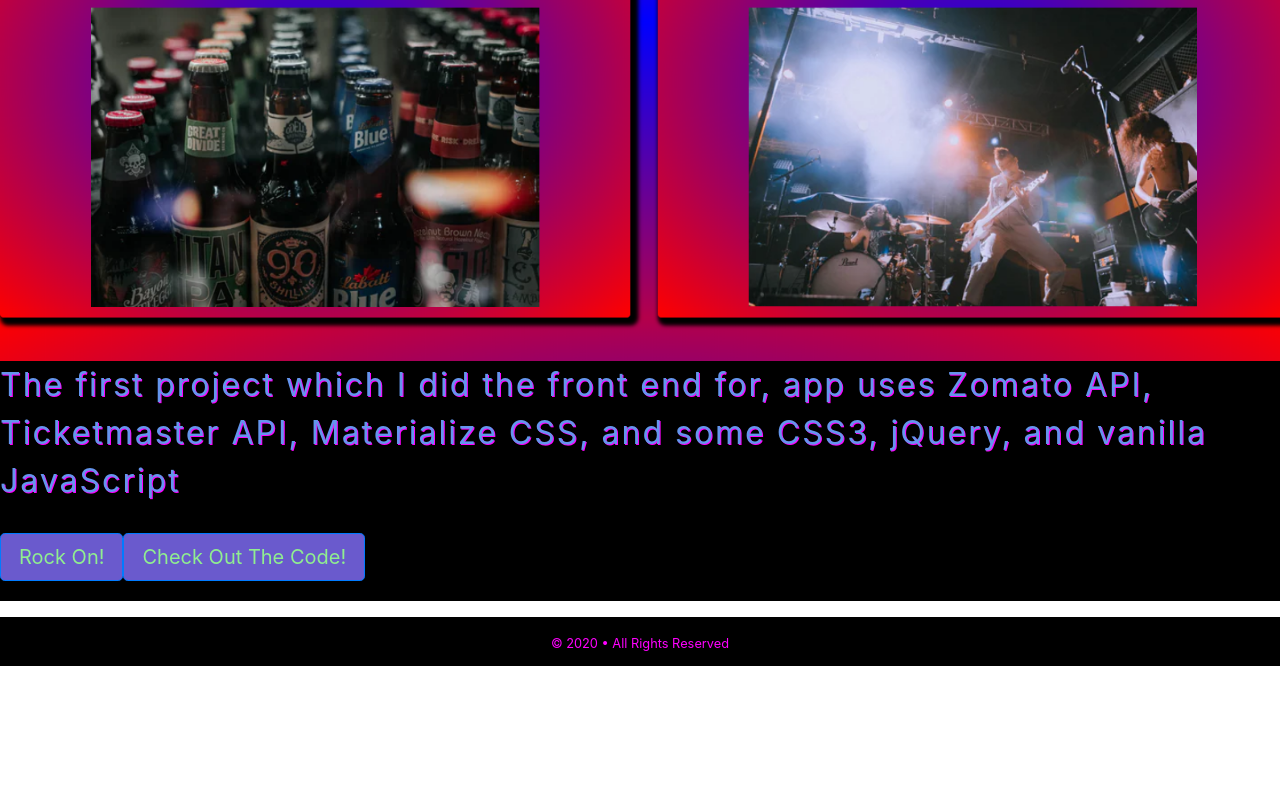
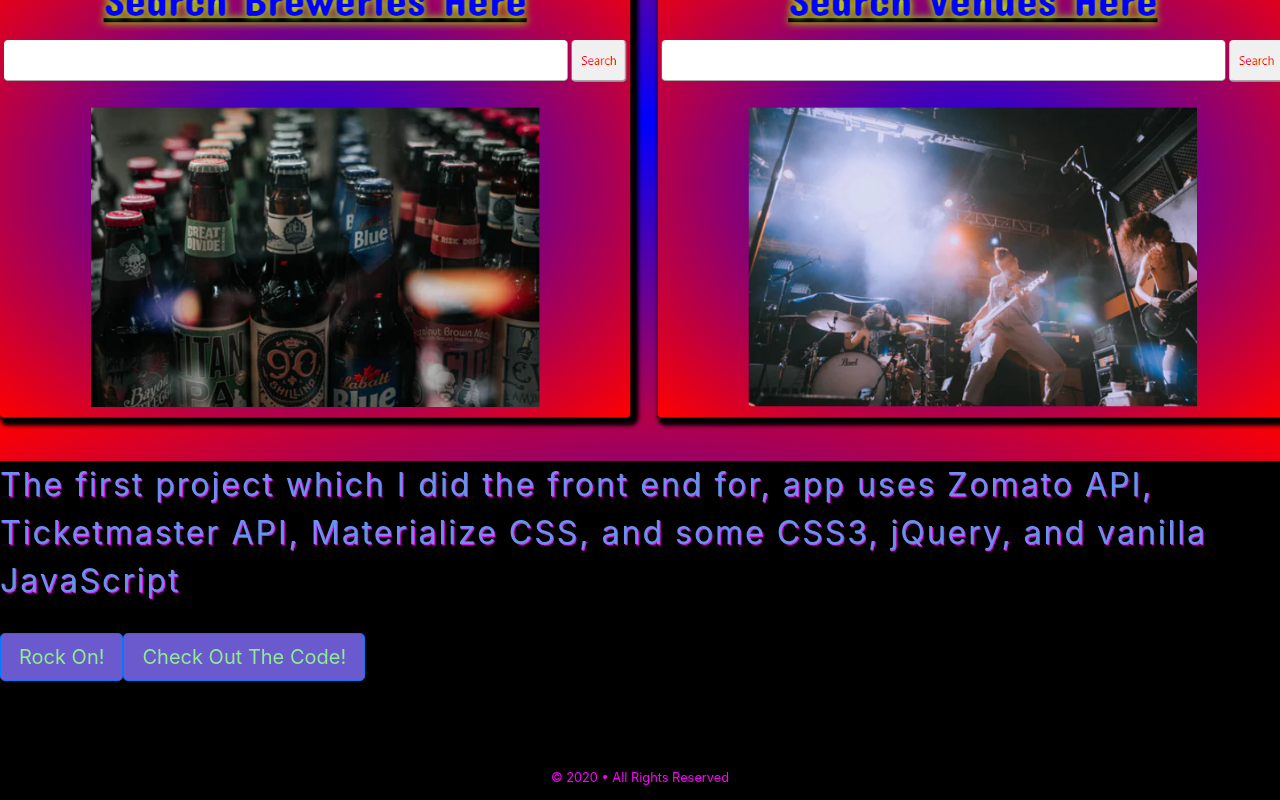
Before and after one commit to NekoCarreraDesigns/react-portfolio-3, a React (Create React App) app: page /my-portfolio in a window 1280 px wide. Shown: the part 6293-7093 px from the top of the page. Before the commit the page ends 6959 px from the top, so only its background shows below. Built offline with nearby package versions, Linux system fonts and the light colour scheme.

Commit message:
fixed the menu dropdown color and took the white space from the bottom of the portfolio page

```diff
--- a/src/components/Card/Card.css
+++ b/src/components/Card/Card.css
@@ -1,9 +1,11 @@
  .list-inline {
     background-color: black;
+    display: flexbox;
     color: cornflowerblue;
     font-size: 32px;
     padding-top: 10px;
-    padding-bottom: 10px;
+    padding-bottom: 30px;
+    margin: auto;
   }
 
 #signage {
@@ -28,6 +30,7 @@
 
  #weather-dash {
     padding-top: 20px;
+    width: fit-content;
 
 
 }
--- a/src/components/Card/Card.js
+++ b/src/components/Card/Card.js
@@ -3,7 +3,7 @@ import "./Card.css"
 
 function Card() {
     return (
-        <div>
+        <div size="fluid">
             <ul className="list-inline">
                 <li>
                     <h1 id="signage" className="mt-0 mb-1">Weather Dashboard</h1>
--- a/src/components/Footer/Footer.css
+++ b/src/components/Footer/Footer.css
@@ -1,4 +1,7 @@
 footer {
-    background: black;
-    color: magenta
+    background-color: black;
+    color: magenta;
+    padding: 10px 0px 0px 10px;
+    margin: auto;
+
 }
--- a/src/components/Navbar/Navbar.css
+++ b/src/components/Navbar/Navbar.css
@@ -4,6 +4,7 @@
 
 .navbar-toggler {
     background-color: cornflowerblue;
+    color: lightgreen;
 }
 
 .navbar-brand {
--- a/src/components/Navbar/Navbar.js
+++ b/src/components/Navbar/Navbar.js
@@ -5,7 +5,7 @@ function Navbar() {
     return (
         <nav className="navbar navbar-expand-lg nav">
             <i className=" icon fas fa-laptop-code"><a className="navbar-brand" href="/">Neko Carrera Designs</a></i>
-            <button className="navbar-toggler" type="button" data-toggle="collapse" data-target="#navbarNav" aria-controls="navbarNav" aria-expanded="false" aria-label="Toggle navigation">Compass
+            <button className="navbar-toggler" type="button" data-toggle="collapse" data-target="#navbarNav" aria-controls="navbarNav" aria-expanded="false" aria-label="Toggle navigation">Menu
                 <span className="navbar-toggler-icon" />
             </button>
             <div className="collapse navbar-collapse col-12" id="navbarNav">
```
